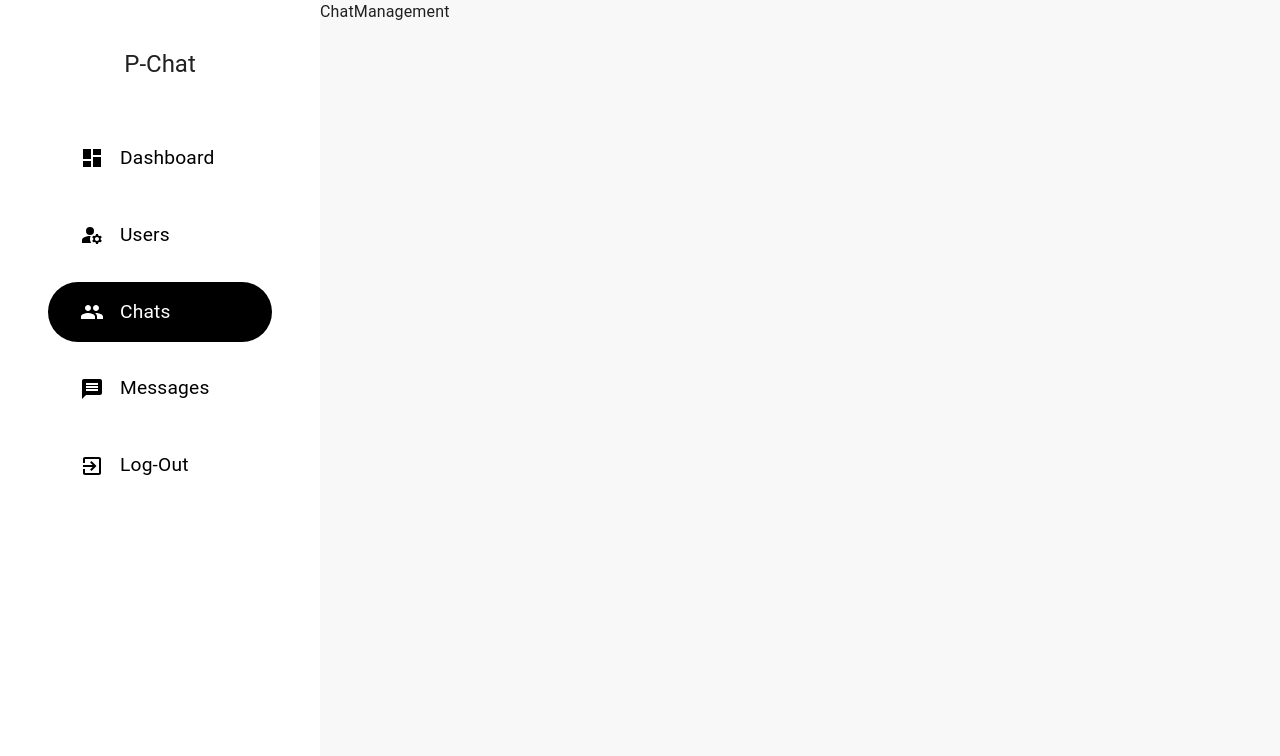
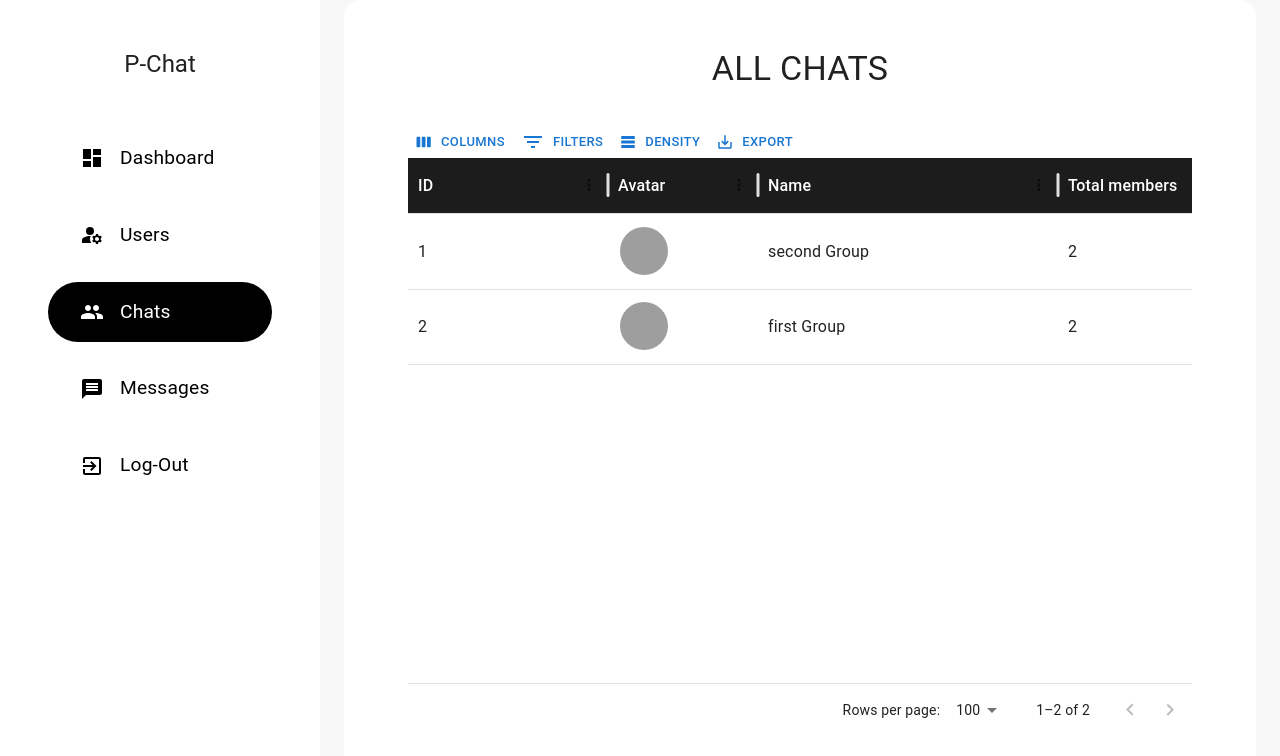
Before and after one commit to Tushar75R/Chat-App-Project, a React (Vite) app in the folder client/: page /admin/chats in a window 1280 px wide. Shown: the top 756 px of the page. Built offline with nearby package versions, Linux system fonts and the light colour scheme; grey boxes are pictures that could not be loaded.

Commit message:
front end completed

```diff
--- a/client/src/Components/Shared/AvatarCard.jsx
+++ b/client/src/Components/Shared/AvatarCard.jsx
@@ -2,9 +2,9 @@ import { AvatarGroup, Stack, Box, Avatar } from '@mui/material'
 import React from 'react'
 import { transformImage } from "../../Lib/features";
 
-const AvatarCard = ({avatar =[], max = 4}) => {
+const AvatarCard = ({avatar =[], max = 4, style}) => {
   return (
-    <Stack direction={"row"} spacing={0.5}>
+    <Stack direction={"row"} spacing={0.5} style={style}>
       <Box width={"5rem"} height={"3rem"}>
         <AvatarGroup max={max} sx={{ position: "relative" }}>
           {avatar.map((i, index) => (
--- a/client/src/Components/Shared/Table.jsx
+++ b/client/src/Components/Shared/Table.jsx
@@ -1,17 +1,57 @@
 import React from 'react'
-import {DataGrid} from '@mui/x-data-grid'
+import {DataGrid, GridToolbar} from '@mui/x-data-grid'
+import { Paper, Typography,Container } from '@mui/material'
+import { matBlack } from '../../Constants/Color'
 
-const Table = ({rows , columns, heading, rowHeight = 52}) => {
+const Table = ({rows , columns, heading, rowHeight = 75}) => {
   return (
     <Container
+      sx={{
+        height: "100vh",
+      }}
+    >
+      <Paper
+        elevation={3}
         sx={{
-            height: '100vh',
+          padding: "1rem 4rem",
+          borderRadius: "1rem",
+          margin: "auto",
+          width: "100%",
+          overflow: "hidden",
+          height: "100%",
+          boxShadow: "none",
         }}
-    >
-
-
+      >
+        <Typography
+          textAlign={"center"}
+          variant="h4"
+          sx={{
+            margin: "2rem",
+            textTransform: "uppercase",
+          }}
+        >
+          {heading}
+        </Typography>
+        <DataGrid
+          rows={rows}
+          columns={columns}
+          rowHeight={rowHeight}
+          style={{
+            height: "80%",
+            fontSize:"1rem",
+          }}
+          sx={{
+            border: "none",
+            ".table-header": {
+              bgcolor: matBlack,
+              color: "white",
+            },
+          }}
+          slots={{ toolbar: GridToolbar }}
+        />
+      </Paper>
     </Container>
-  )
+  );
 }
 
 export default Table
--- a/client/src/Constants/Sample.js
+++ b/client/src/Constants/Sample.js
@@ -82,3 +82,93 @@ export const sampleMessage = [
     createdAt: "2001-09-21T00:00:00.000Z",
   },
 ];
+
+
+export const dashboardData = {
+  users: [
+    {
+      name: "John Doe",
+      avatar: "https://www.emrearal.com/wp-content/uploads/2018/10/avatar-logo-old.jpg",
+      _id: "1",
+      username: "john_doe",
+      friends: 20,
+      groups: 5,
+    },
+    {
+      name: "John Boi",
+      avatar: "https://www.w3schools.com/howto/img_avatar.png",
+      _id: "2",
+      username: "john_boi",
+      friends: 20,
+      groups: 25,
+    },
+  ],
+
+  chats: [
+    {
+      name: "second Group",
+      avatar: ["https://www.w3schools.com/howto/img_avatar.png"],
+      _id: "1",
+      groupChat: false,
+      members: [
+        { _id: "1", avatar: "https://www.w3schools.com/howto/img_avatar.png" },
+        { _id: "2", avatar: "https://www.w3schools.com/howto/img_avatar.png" },
+      ],
+      totalMembers: 2,
+      totalMessages: 20,
+      creator: {
+        name: "John Doe",
+        avatar: "https://www.w3schools.com/howto/img_avatar.png",
+      },
+    },
+    {
+      name: "first Group",
+      avatar: ["https://www.w3schools.com/howto/img_avatar.png"],
+      _id: "2",
+      groupChat: true,
+      members: [
+        { _id: "1", avatar: "https://www.w3schools.com/howto/img_avatar.png" },
+        { _id: "2", avatar: "https://www.w3schools.com/howto/img_avatar.png" },
+      ],
+      totalMembers: 2,
+      totalMessages: 20,
+      creator: {
+        name: "John Boi",
+        avatar: "https://www.w3schools.com/howto/img_avatar.png",
+      },
+    },
+  ],
+
+  messages: [
+    {
+      attachments: [],
+      content: "First hai",
+      _id: "sfnsdjkfsdnfkjsbnd",
+      sender: {
+        avatar: "https://www.w3schools.com/howto/img_avatar.png",
+        name: "Chaman ",
+      },
+      chat: "chatId",
+      groupChat: false,
+      createdAt: "2024-02-12T10:41:30.630Z",
+    },
+
+    {
+      attachments: [
+        {
+          public_id: "asdsad 2",
+          url: "https://www.w3schools.com/howto/img_avatar.png",
+        },
+      ],
+      content: "Secondary here...",
+      _id: "sfnsdjkfsdnfkdddjsbnd",
+      sender: {
+        avatar: "https://www.w3schools.com/howto/img_avatar.png",
+        name: "Chaman  2",
+      },
+      chat: "chatId",
+      groupChat: true,
+      createdAt: "2024-02-12T10:41:30.630Z",
+    },
+  ],
+};
--- a/client/src/Pages/Admin/ChatManagement.jsx
+++ b/client/src/Pages/Admin/ChatManagement.jsx
@@ -1,11 +1,94 @@
-import React from 'react'
-import AdminLayout from '../../Components/Layout/AdminLayout'
+import { Avatar, Stack } from "@mui/material";
+import React, { useEffect, useState } from "react";
+import AdminLayout from "../../Components/Layout/AdminLayout";
+import AvatarCard from "../../Components/Shared/AvatarCard";
+import Table from "../../Components/Shared/Table";
+import { dashboardData } from "../../Constants/Sample";
+import { transformImage } from "../../Lib/features";
 
+const columns = [
+  {
+    field: "id",
+    headerName: "ID",
+    headerClassName: "table-header",
+    width: 200,
+  },
+  {
+    field: "avatar",
+    headerName: "Avatar",
+    headerClassName: "table-header",
+    width: 150,
+    renderCell: (params) => (
+      <AvatarCard avatar={params.row.avatar} style={{ marginTop: "0.6rem" }} />
+    ),
+  },
+  {
+    field: "name",
+    headerName: "Name",
+    headerClassName: "table-header",
+    width: 300,
+  },
+  {
+    field: "totalMembers",
+    headerName: "Total members",
+    headerClassName: "table-header",
+    width: 200,
+  },
+  {
+    field: "members",
+    headerName: "Members",
+    headerClassName: "table-header",
+    width: 400,
+    renderCell: (params) => (
+      <AvatarCard
+        max={100}
+        avatar={params.row.members}
+        style={{ marginTop: "0.6rem" }}
+      />
+    ),
+  },
+  {
+    field: "totalMessages",
+    headerName: "Total Messages",
+    headerClassName: "table-header",
+    width: 200,
+  },
+  {
+    field: "creator",
+    headerName: "Created By",
+    headerClassName: "table-header",
+    width: 250,
+    renderCell: (params) => (
+      <Stack direction={"row"} alignItems={"center"} spacing={"1rem"}>
+        <Avatar alt={params.row.creator.name} src={params.row.creator.avatar} />
+        <span>{params.row.creator.name}</span>
+      </Stack>
+    ),
+  },
+];
 const ChatManagement = () => {
-  return (<AdminLayout>
-    <div>ChatManagement</div>
-  </AdminLayout>
-  )
-}
+  const [rows, setRows] = useState([]);
 
-export default ChatManagement
+  useEffect(() => {
+    setRows(
+      dashboardData.chats.map((i) => (
+        {...i,
+        id: i._id,
+        avatar: i.avatar.map((i) => transformImage(i, 50)),
+        members: i.members.map((i) => transformImage(i.avatar, 50)),
+        creator: {
+          name: i.creator.name,
+          avatar: transformImage(i.creator.avatar, 50),
+        }
+
+    }))
+    )
+  }, []);
+  return (
+    <AdminLayout>
+      <Table heading={"All Chats"} columns={columns} rows={rows} />
+    </AdminLayout>
+  );
+};
+
+export default ChatManagement;
--- a/client/src/Pages/Admin/MessageManagement.jsx
+++ b/client/src/Pages/Admin/MessageManagement.jsx
@@ -1,10 +1,96 @@
-import React from 'react'
+import React, { useEffect, useState } from 'react'
 import AdminLayout from '../../Components/Layout/AdminLayout'
+import Table from '../../Components/Shared/Table'
+import { dashboardData } from '../../Constants/Sample';
+import {fileFormat, transformImage} from '../../Lib/features'
+import { Avatar, Box, Stack } from '@mui/material';
+import moment from 'moment';
+import RenderAttachment from "../../Components/Shared/RenderAttachment";
 
+const columns = [
+  {
+    field: "id",
+    headerName: "ID",
+    headerClassName: "table-header",
+    width: 200,
+  },
+  {
+    field: "attachments",
+    headerName: "Attachments",
+    headerClassName: "table-header",
+    width: 200,
+    renderCell: (params) => {
+      const {attachments} = params.row;
+      return attachments?.length > 0 ? attachments.map((i) => {
+        const url = i.url;
+        const file = fileFormat(url);
+        return (
+          <Box>
+            <a href={url} download target="_blank" style={{ color: "black" }}>
+              {RenderAttachment(file,url)}
+            </a>
+          </Box>
+        );
+      }) :"no attachments"
+
+    },
+  },
+  {
+    field: "content",
+    headerName: "Content",
+    headerClassName: "table-header",
+    width: 400,
+  },
+  {
+    field: "sender",
+    headerName: "Send By",
+    headerClassName: "table-header",
+    width: 200,
+    renderCell: (params) => (
+      <Stack direction={"row"} spacing={"1rem"} alignItems={"center"}>
+        <Avatar alt={params.row.sender.name} src={params.row.sender.avatar} />
+        <span>{params.row.sender.name}</span>
+      </Stack>
+    ),
+  },
+  {
+    field: "chat",
+    headerName: "Chat",
+    headerClassName: "table-header",
+    width: 220,
+  },
+  {
+    field: "groupChat",
+    headerName: "Group Chat",
+    headerClassName: "table-header",
+    width: 200,
+  },
+  {
+    field: "createdAt",
+    headerName: "Time",
+    headerClassName: "table-header",
+    width: 250,
+  },
+];
 const MessageManagement = () => {
+  const [rows, setRows] = useState([]);
+
+  useEffect(() => {
+    setRows(dashboardData.messages.map((i) => ({
+      ...i,
+      id: i._id,
+      sender: {
+        name : i.sender.name,
+        avatar: transformImage(i.sender.avatar, 50),
+      },
+      createdAt: moment(i.createdAt).format("MMMM Do YYYY, h:mm:ss a"),
+    })));
+
+  }, [])
+
   return (
     <AdminLayout>
-      <div>MessageManagement</div>
+      <Table heading={"All Messages"} columns={columns} rows={rows} rowHeight={200}/>
     </AdminLayout>
   );
 }
--- a/client/src/Pages/Admin/UserManagement.jsx
+++ b/client/src/Pages/Admin/UserManagement.jsx
@@ -1,10 +1,60 @@
-import React from 'react'
+import React, { useEffect, useState } from 'react'
 import AdminLayout from '../../Components/Layout/AdminLayout'
+import Table from '../../Components/Shared/Table';
+import { Avatar } from '@mui/material';
+import { dashboardData } from '../../Constants/Sample';
+import { transformImage} from '../../Lib/features'
 
+const columns = [
+  {
+    field: "id",
+    headerName: "ID",
+    headerClassName: "table-header",
+    width: 200,
+  },
+  {
+    field: "avatar",
+    headerName: "Avatar",
+    headerClassName: "table-header",
+    width: 150,
+    renderCell: (params) => (
+      <Avatar alt={params.row.name} src={params.row.avatar} sx={{marginTop:"1rem"}}/>
+    ),
+  },
+  {
+    field: "name",
+    headerName: "Name",
+    headerClassName: "table-header",
+    width: 200,
+  },
+  {
+    field: "username",
+    headerName: "Username",
+    headerClassName: "table-header",
+    width: 200,
+  },
+  {
+    field: "friends",
+    headerName: "Friends",
+    headerClassName: "table-header",
+    width: 150,
+  },
+  {
+    field: "groups",
+    headerName: "Groups",
+    headerClassName: "table-header",
+    width: 200,
+  },
+];
 const UserManagement = () => {
+  const [rows, setRows] = useState([]);
+
+  useEffect(() =>{
+    setRows(dashboardData.users.map((i) => ({...i, id:i._id, avatar:transformImage(i.avatar,50)})))
+  },[]);
   return (
     <AdminLayout>
-      <div>UserManagement</div>
+      <Table heading={"All Users"} columns={columns} rows={rows} />
     </AdminLayout>
   );
 }
```
